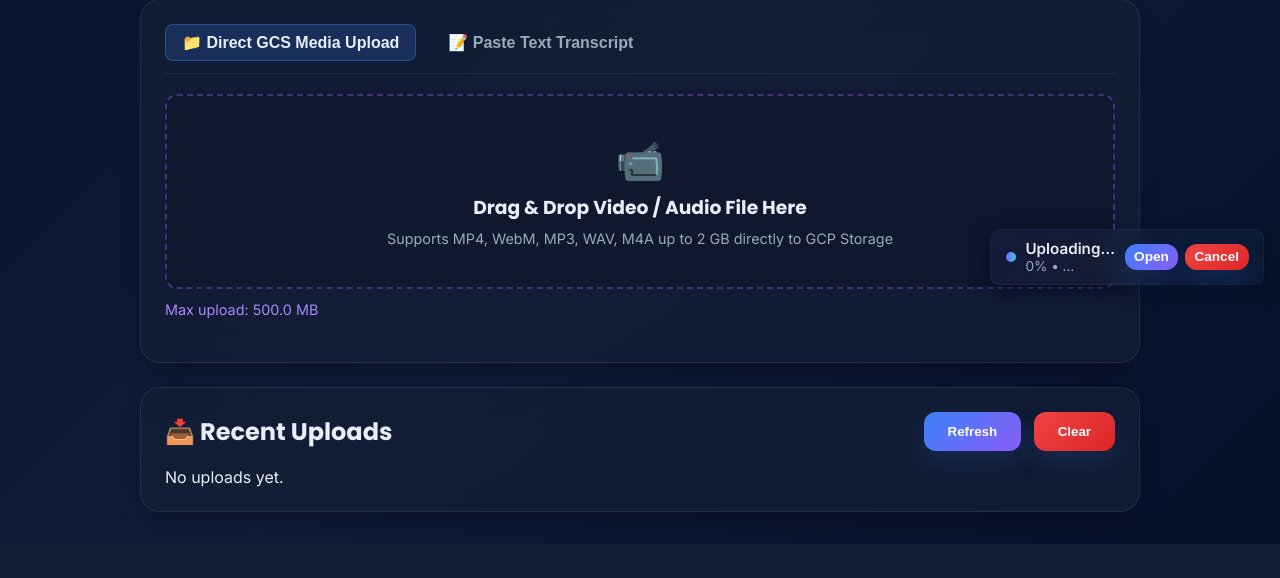
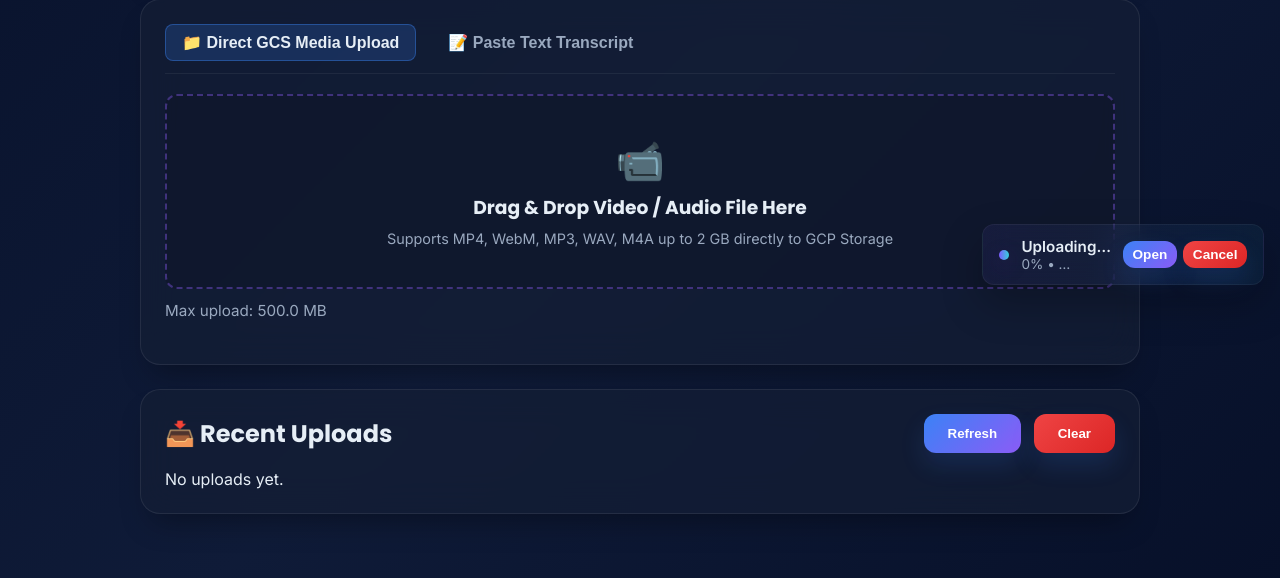
Before and after one commit to saiavinash77/TechBharat_Buildathon_SAIAVINASHMANDALI, a FastAPI app: page /upload-ui in a window 1280 px wide. Shown: the part 499-1077 px from the top of the page. Before the commit the page ends 1043 px from the top, so only its background shows below. Run offline with FastAPI, Linux system fonts and the light colour scheme.

Commit message:
ui: polish Nova upload UI and snackbar with smoother branding

```diff
--- a/Agentic AI Meeting Assistant/templates/ui.html
+++ b/Agentic AI Meeting Assistant/templates/ui.html
@@ -35,7 +35,7 @@
       background: var(--bg-gradient);
       color: var(--text-main);
       min-height: 100vh;
-      padding: 2rem 1rem;
+      padding: 2rem 1rem 4rem;
       display: flex;
       justify-content: center;
     }
@@ -295,16 +295,16 @@
       position: fixed;
       right: 1rem;
       bottom: 1rem;
-      background: linear-gradient(90deg, rgba(124,92,255,0.06), rgba(54,209,220,0.04));
-      border: 1px solid rgba(255,255,255,0.04);
-      padding: 0.6rem 0.9rem;
-      border-radius: 0.6rem;
-      backdrop-filter: blur(8px);
+      background: linear-gradient(90deg, rgba(124,92,255,0.08), rgba(54,209,220,0.06));
+      border: 1px solid rgba(255,255,255,0.05);
+      padding: 0.75rem 1rem;
+      border-radius: 0.75rem;
+      backdrop-filter: blur(12px);
       display: flex;
-      gap: 0.6rem;
+      gap: 0.75rem;
       align-items: center;
-      min-width: 220px;
-      box-shadow: 0 8px 20px rgba(2,6,23,0.5);
+      min-width: 240px;
+      box-shadow: 0 18px 40px rgba(0,0,0,0.25);
       z-index: 1200;
       color: var(--text-main);
       font-size: 0.95rem;
@@ -375,7 +375,7 @@
           <p>Supports MP4, WebM, MP3, WAV, M4A up to 2 GB directly to GCP Storage</p>
           <input type="file" id="file-input" accept="audio/*,video/*" onchange="handleFileSelect(event)">
         </div>
-        <div id="file-info" style="margin-top: 0.75rem; font-size: 0.9rem; color: #A78BFA;"></div>
+        <div id="file-info" class="file-summary" style="margin-top: 0.75rem;"></div>
         <div id="preview-container" style="margin-top:0.75rem"></div>
         <div class="progress-bar-container" id="progress-container">
           <div class="progress-bar" id="progress-bar"></div>
```
